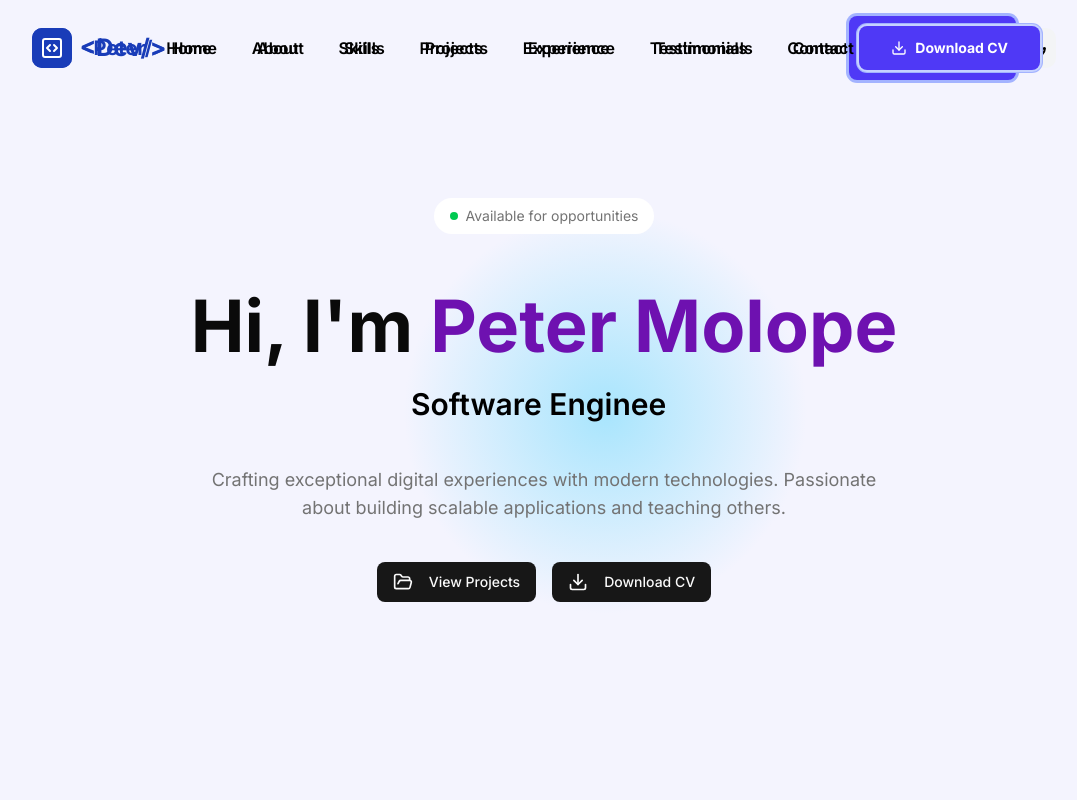
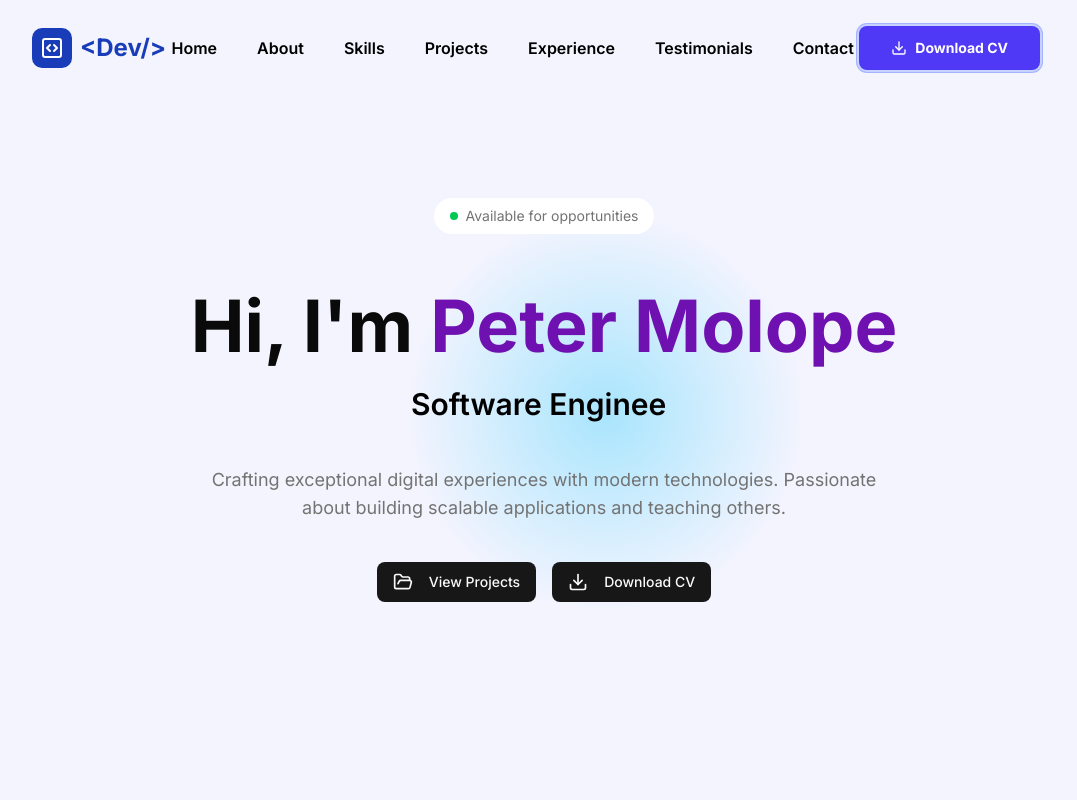
Before and after one commit to PeterMolope/Portfolio, a Next.js app: page / in a window 1280 px wide. Shown: the top 800 px of the page, without its empty margins (96-1173 px from the left). Built offline with nearby package versions, Linux system fonts and the light colour scheme.

Commit message:
ui navbar layout fix

```diff
--- a/app/layout.tsx
+++ b/app/layout.tsx
@@ -2,7 +2,6 @@ import type { Metadata } from "next";
 import { Inter, JetBrains_Mono } from "next/font/google";
 import "./globals.css";
 import Provider from "@/components/Hoc/Provider";
-import ResponsiveNav from "@/components/Home/Navbar/ResponsiveNav";
 
 const jetBrainsMono = JetBrains_Mono({
   weight: ["100", "200", "300", "400", "500", "600", "700", "800"],
@@ -31,7 +30,6 @@ export default function RootLayout({
     <html lang="en" suppressHydrationWarning>
       <body className={`${inter.className} antialiased`}>
         <Provider>
-          <ResponsiveNav />
           {children}
         </Provider>
       </body>
```
